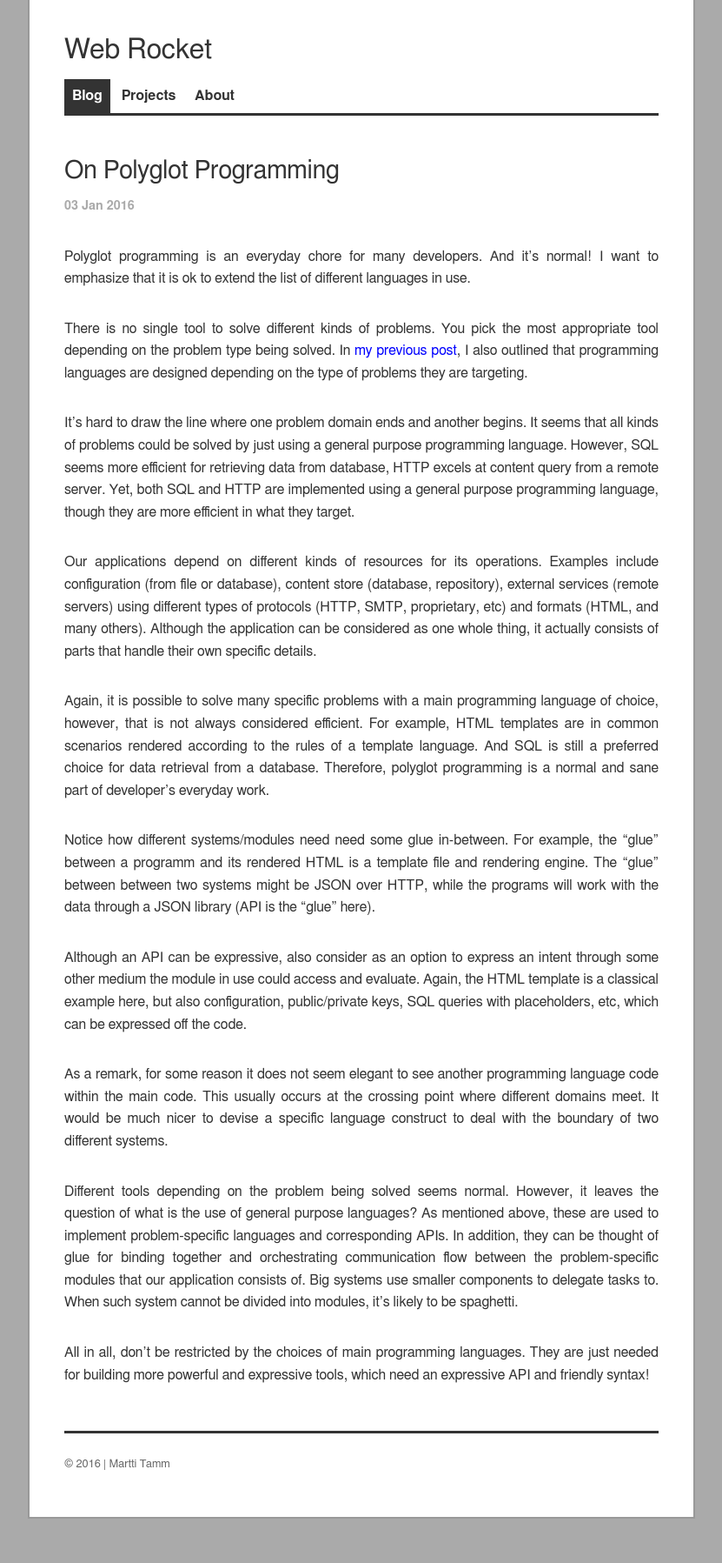
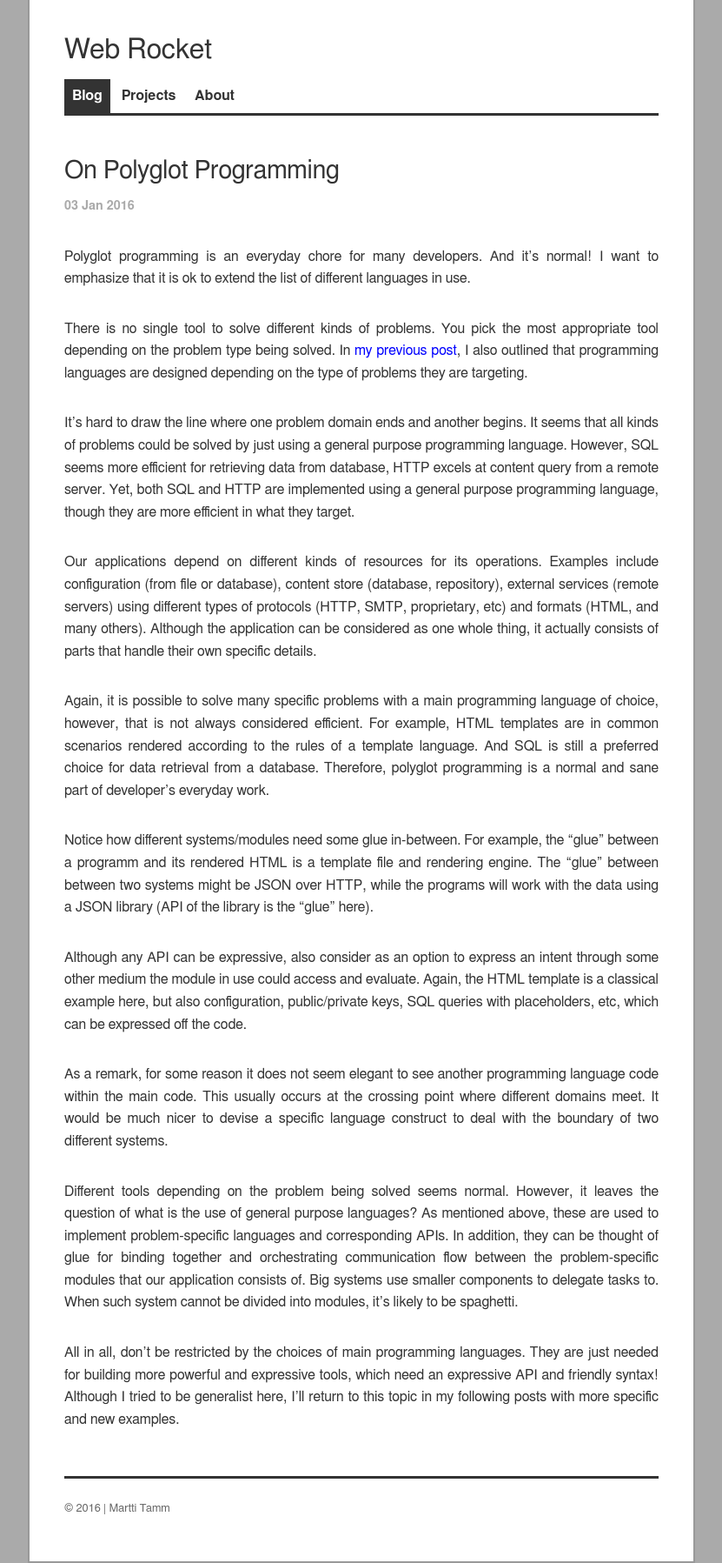
Before and after one commit to mrtamm/mrtamm.github.io, a Jekyll site: the page built from _posts/2016-01-03-polyglot-programming.markdown, in a window 1280 px wide. Shown: the whole page at 87% size, without its empty margins (224-1055 px from the left). Built offline with Jekyll 4.4.1, drawn with Linux system fonts in a browser that asks for light colours; nearby versions of some CDN libraries; library files that are not in the unit come from our copies; before the commit the page ends 1746 px from its top, so only the background shows below that.

Commit message:
Update 2016-01-03-polyglot-programming.markdown

```diff
--- a/_posts/2016-01-03-polyglot-programming.markdown
+++ b/_posts/2016-01-03-polyglot-programming.markdown
@@ -36,13 +36,13 @@ of a template language. And SQL is still a preferred choice for data retrieval
 from a database. Therefore, polyglot programming is a normal and sane part of
 developer's everyday work.
 
-Notice how different systems/modules need need some glue in-between. For
-example, the "glue" between a programm and its rendered HTML is a template file
-and rendering engine. The "glue" between between two systems might be JSON over
-HTTP, while the programs will work with the data through a JSON library (API is
+Notice how different systems/modules need some glue in-between. For example, the
+"glue" between a programm and its rendered HTML is a template file and rendering
+engine. The "glue" between between two systems might be JSON over HTTP, while
+the programs will work with the data using a JSON library (API of the library is
 the "glue" here).
 
-Although an API can be expressive, also consider as an option to express an
+Although any API can be expressive, also consider as an option to express an
 intent through some other medium the module in use could access and evaluate.
 Again, the HTML template is a classical example here, but also configuration,
 public/private keys, SQL queries with placeholders, etc, which can be expressed
@@ -64,4 +64,6 @@ likely to be spaghetti.
 
 All in all, don't be restricted by the choices of main programming languages.
 They are just needed for building more powerful and expressive tools, which need
-an expressive API and friendly syntax!
+an expressive API and friendly syntax! Although I tried to be generalist here,
+I'll return to this topic in my following posts with more specific and new
+examples.
```
